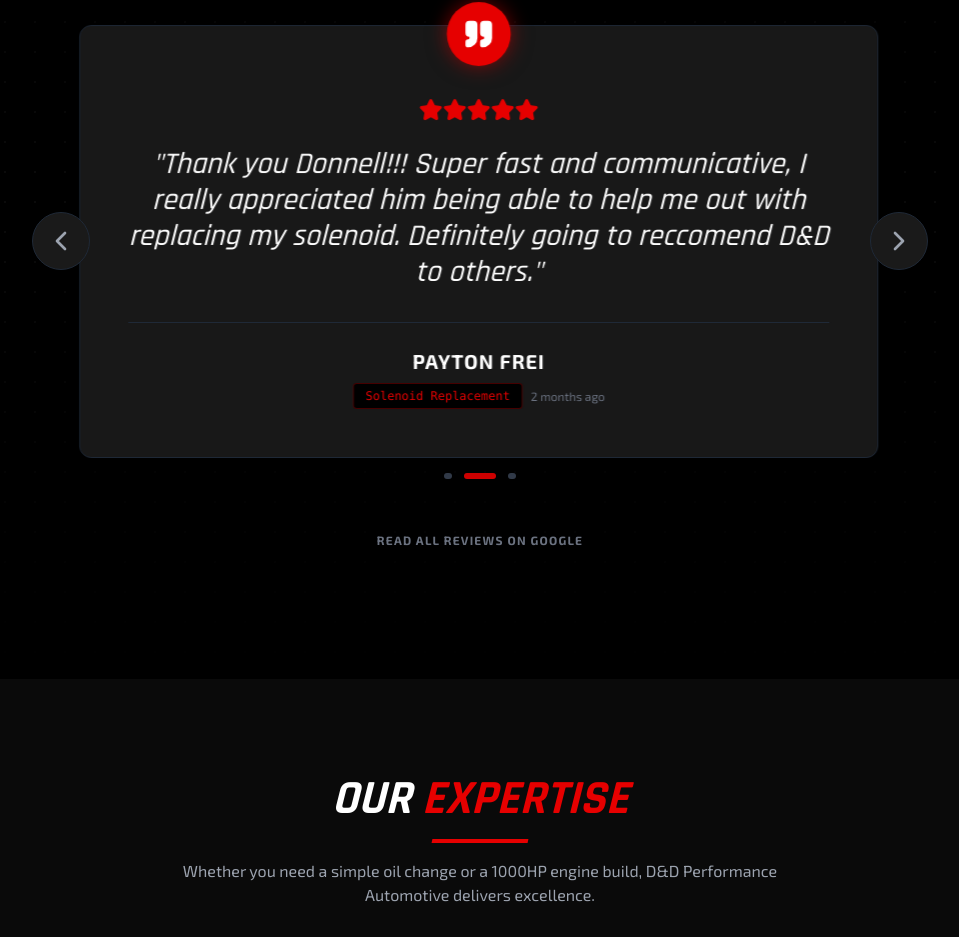
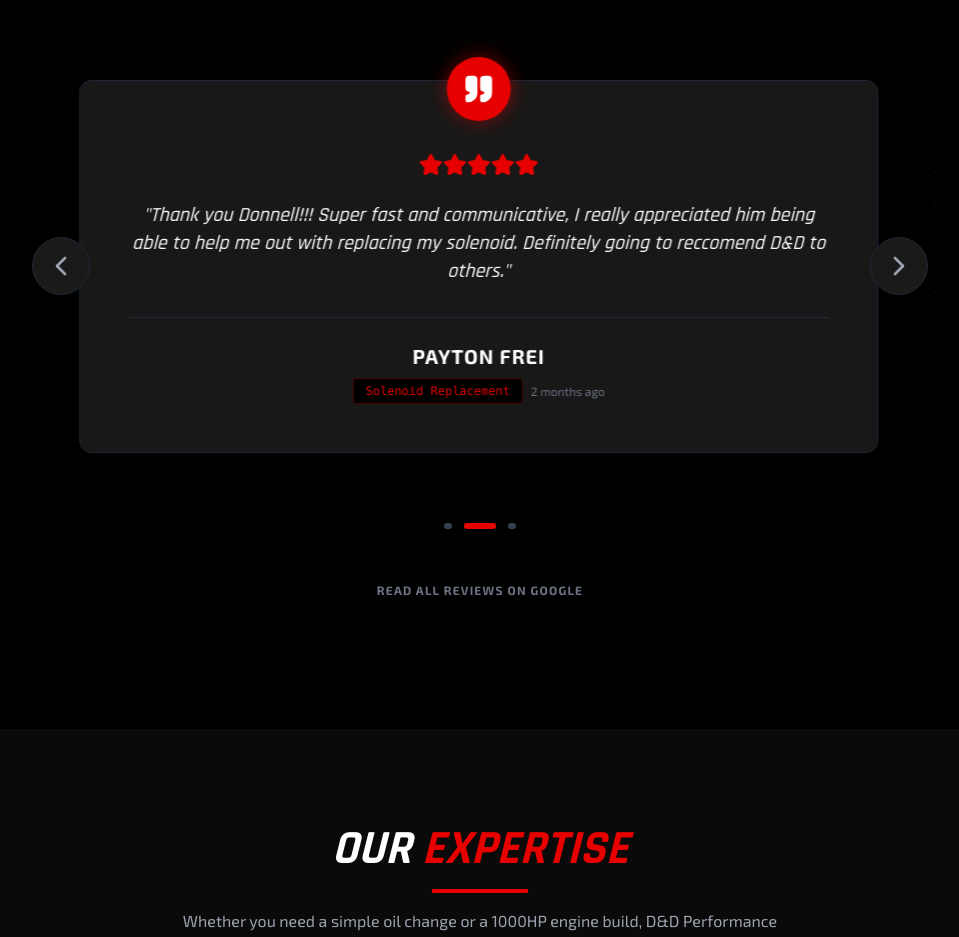
Before and after one commit to robertlazau-design/d-d-Performance, a React (Vite) app: page / in a window 1280 px wide. Shown: the part 1093-2030 px from the top of the page, without its empty margins (160-1119 px from the left). Built offline with nearby package versions, Linux system fonts and the light colour scheme.

Commit message:
Adjust carousel height and text sizing to prevent overlap on long reviews

```diff
--- a/components/Testimonials.tsx
+++ b/components/Testimonials.tsx
@@ -110,7 +110,7 @@
         </div>
 
         {/* Carousel Section */}
-        <div className="relative w-full max-w-4xl h-[400px] flex items-center justify-center perspective-[1000px]">
+        <div className="relative w-full max-w-4xl h-[560px] md:h-[450px] flex items-center justify-center perspective-[1000px]">
 
             {/* Navigation Buttons */}
             <button
@@ -154,7 +154,7 @@
                                 ))}
                             </div>
 
-                            <p className="text-xl md:text-3xl font-display font-medium text-white mb-8 leading-tight italic">
+                            <p className="text-lg md:text-xl font-display font-medium text-white mb-8 leading-tight italic">
                                 "{currentReview.quote}"
                             </p>
 
```
